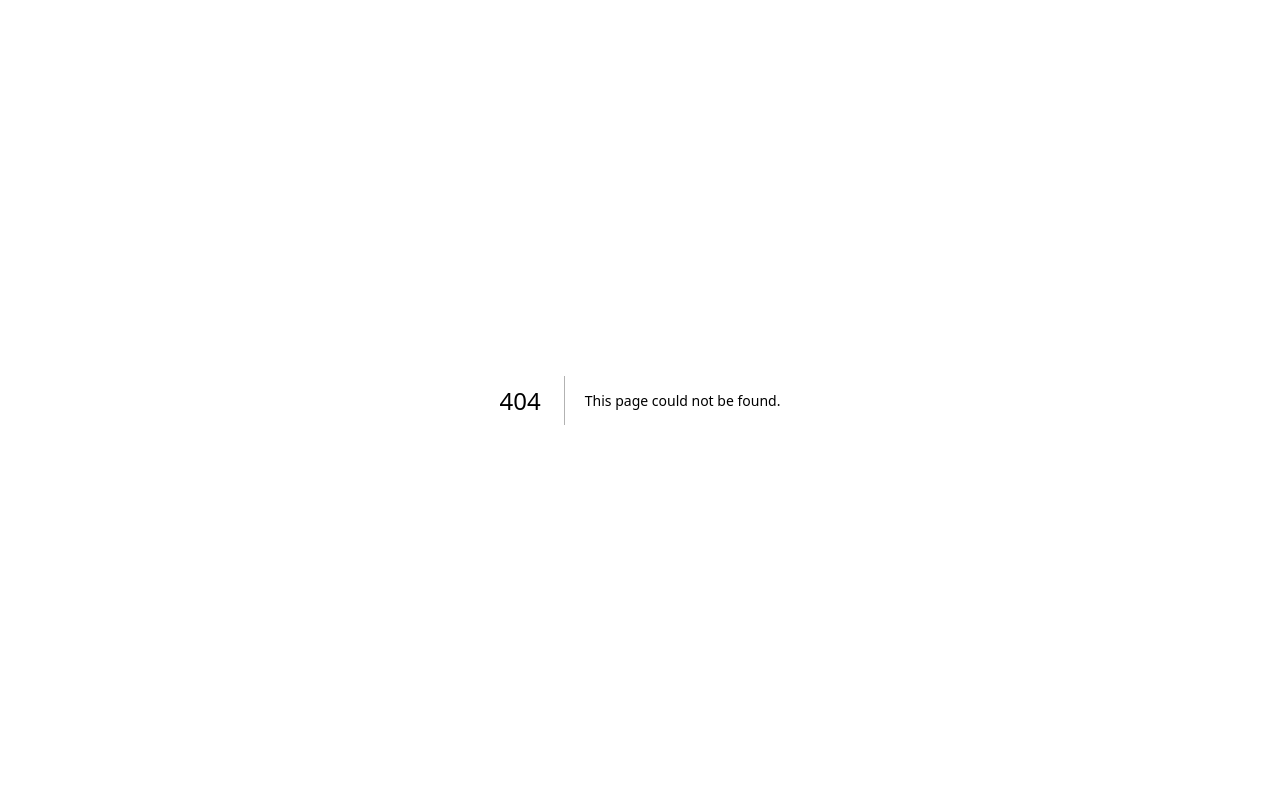
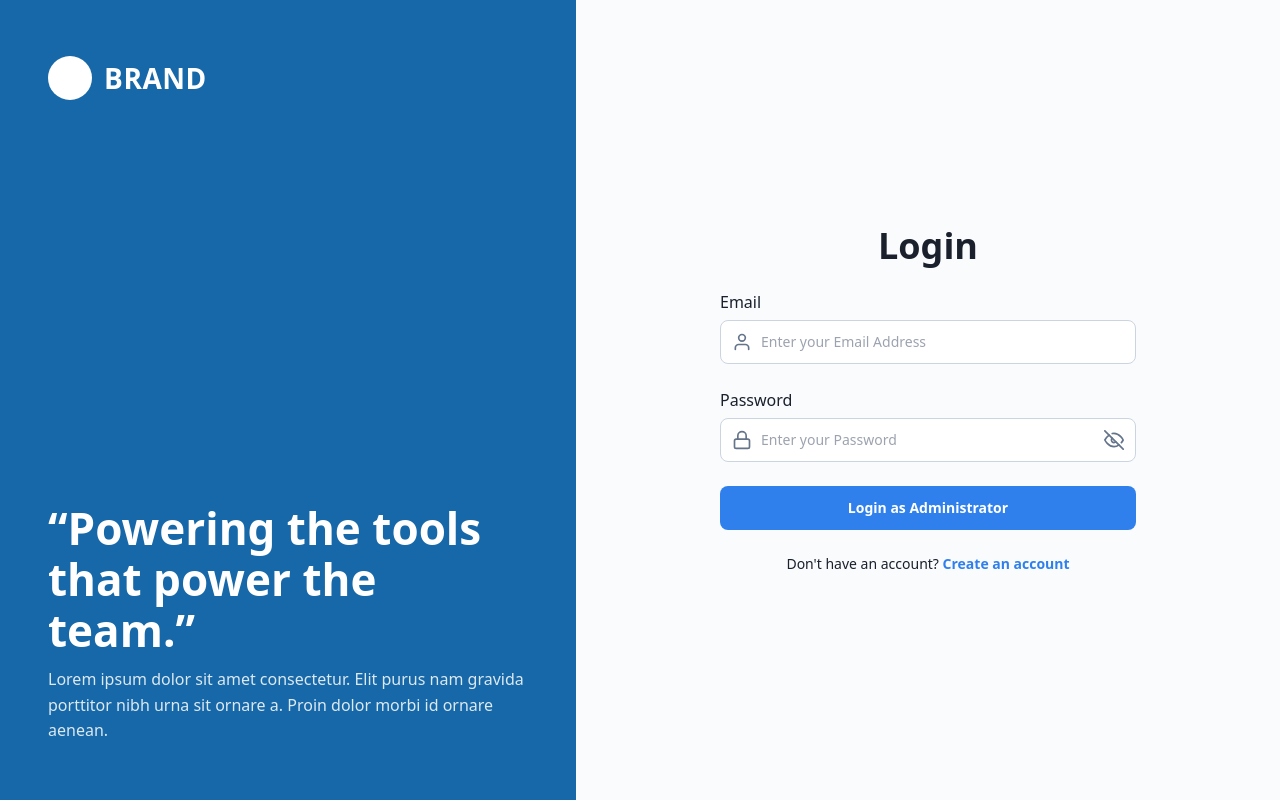
Before and after one commit to ThanaphatNorth/datawow-interview-concert-platform, a Next.js app in the folder web/: page /login/admin in a window 1280 px wide. Before the commit this address had no page. Built offline with nearby package versions, Linux system fonts and the light colour scheme; no server answers.

Commit message:
fix(web): match Figma — user home full-width stacked cards, seats icon on right, role-specific login screens (User/Admin)

```diff
--- /dev/null
+++ b/web/src/app/(auth)/login/admin/page.tsx
@@ -0,0 +1,12 @@
+import { LoginForm } from '@/components/auth/LoginForm';
+
+// Admin login (Figma: Admin/Access Level). Same endpoint as /login; the label and
+// tagline match the admin artboard.
+export default function AdminLoginPage() {
+  return (
+    <LoginForm
+      submitLabel="Login as Administrator"
+      quote="Powering the tools that power the team."
+    />
+  );
+}
--- a/web/src/app/(auth)/login/page.tsx
+++ b/web/src/app/(auth)/login/page.tsx
@@ -1,90 +1,7 @@
-'use client';
+import { LoginForm } from '@/components/auth/LoginForm';
 
-import Link from 'next/link';
-import { useRouter } from 'next/navigation';
-import { useForm } from 'react-hook-form';
-import { zodResolver } from '@hookform/resolvers/zod';
-import toast from 'react-hot-toast';
-import { SplitPanel } from '@/components/layout/SplitPanel';
-import { Input } from '@/components/ui/Input';
-import { Button } from '@/components/ui/Button';
-import { PersonIcon, LockIcon } from '@/components/ui/icons';
-import { loginSchema, type LoginInput } from '@/lib/schemas';
-import { useLogin } from '@/lib/queries';
-import { useAuth } from '@/lib/auth';
-import { isApiError } from '@/lib/api-client';
-import { applyFieldErrors, handleApiError } from '@/lib/error-handler';
-
+// User-facing login (Figma: User/Access Level). Any role can authenticate here;
+// the JWT role drives the post-login redirect.
 export default function LoginPage() {
-  const router = useRouter();
-  const { login } = useAuth();
-  const mutation = useLogin();
-  const {
-    register,
-    handleSubmit,
-    setError,
-    formState: { errors },
-  } = useForm<LoginInput>({
-    resolver: zodResolver(loginSchema),
-    defaultValues: { email: '', password: '' },
-  });
-
-  const onSubmit = (values: LoginInput) => {
-    mutation.mutate(values, {
-      onSuccess: (res) => {
-        login(res.accessToken, res.user);
-        toast.success('Welcome back');
-        router.replace(res.user.role === 'ADMIN' ? '/admin' : '/concerts');
-      },
-      onError: (err) => {
-        if (isApiError(err) && err.status === 401) {
-          setError('password', { message: 'Invalid email or password' });
-        } else if (!applyFieldErrors(err, setError)) {
-          handleApiError(err, 'Login failed');
-        }
-      },
-    });
-  };
-
-  return (
-    <SplitPanel>
-      <form onSubmit={handleSubmit(onSubmit)} noValidate className="flex flex-col gap-6">
-        <h1 className="text-center text-4xl font-bold">Login</h1>
-        {errors.password?.message === 'Invalid email or password' && (
-          <p data-testid="auth-error" className="text-center text-sm text-danger">
-            Invalid email or password
-          </p>
-        )}
-        <Input
-          label="Email"
-          testId="login-email"
-          type="email"
-          autoComplete="email"
-          placeholder="Enter your Email Address"
-          leadingIcon={<PersonIcon />}
-          error={errors.email?.message}
-          {...register('email')}
-        />
-        <Input
-          label="Password"
-          testId="login-password"
-          passwordToggle
-          autoComplete="current-password"
-          placeholder="Enter your Password"
-          leadingIcon={<LockIcon />}
-          error={errors.password?.message}
-          {...register('password')}
-        />
-        <Button type="submit" loading={mutation.isPending} data-testid="login-submit">
-          Login
-        </Button>
-        <p className="text-center text-sm">
-          Don&apos;t have an account?{' '}
-          <Link href="/register" data-testid="login-register-link" className="font-semibold text-primary">
-            Create an account
-          </Link>
-        </p>
-      </form>
-    </SplitPanel>
-  );
+  return <LoginForm submitLabel="Login as User" quote="Your digital workspace, simplified." />;
 }
--- a/web/src/app/concerts/page.tsx
+++ b/web/src/app/concerts/page.tsx
@@ -73,7 +73,7 @@ function ConcertsView() {
       )}
 
       {!isLoading && !isError && concerts && concerts.length > 0 && (
-        <div className="grid grid-cols-1 gap-4 md:grid-cols-2 lg:grid-cols-3">
+        <div className="flex flex-col gap-4">
           {concerts.map((concert) => (
             <ConcertCard
               key={concert.id}
--- /dev/null
+++ b/web/src/components/auth/LoginForm.tsx
@@ -0,0 +1,95 @@
+'use client';
+
+import Link from 'next/link';
+import { useRouter } from 'next/navigation';
+import { useForm } from 'react-hook-form';
+import { zodResolver } from '@hookform/resolvers/zod';
+import toast from 'react-hot-toast';
+import { SplitPanel } from '@/components/layout/SplitPanel';
+import { Input } from '@/components/ui/Input';
+import { Button } from '@/components/ui/Button';
+import { PersonIcon, LockIcon } from '@/components/ui/icons';
+import { loginSchema, type LoginInput } from '@/lib/schemas';
+import { useLogin } from '@/lib/queries';
+import { useAuth } from '@/lib/auth';
+import { isApiError } from '@/lib/api-client';
+import { applyFieldErrors, handleApiError } from '@/lib/error-handler';
+
+/**
+ * Shared login form. The Figma has role-specific login screens that differ only
+ * in the button label and brand tagline; auth itself is unified (POST /auth/login,
+ * role derived from the JWT). `submitLabel`/`quote` carry those cosmetic differences.
+ */
+export function LoginForm({ submitLabel, quote }: { submitLabel: string; quote?: string }) {
+  const router = useRouter();
+  const { login } = useAuth();
+  const mutation = useLogin();
+  const {
+    register,
+    handleSubmit,
+    setError,
+    formState: { errors },
+  } = useForm<LoginInput>({
+    resolver: zodResolver(loginSchema),
+    defaultValues: { email: '', password: '' },
+  });
+
+  const onSubmit = (values: LoginInput) => {
+    mutation.mutate(values, {
+      onSuccess: (res) => {
+        login(res.accessToken, res.user);
+        toast.success('Welcome back');
+        router.replace(res.user.role === 'ADMIN' ? '/admin' : '/concerts');
+      },
+      onError: (err) => {
+        if (isApiError(err) && err.status === 401) {
+          setError('password', { message: 'Invalid email or password' });
+        } else if (!applyFieldErrors(err, setError)) {
+          handleApiError(err, 'Login failed');
+        }
+      },
+    });
+  };
+
+  return (
+    <SplitPanel quote={quote}>
+      <form onSubmit={handleSubmit(onSubmit)} noValidate className="flex flex-col gap-6">
+        <h1 className="text-center text-4xl font-bold">Login</h1>
+        {errors.password?.message === 'Invalid email or password' && (
+          <p data-testid="auth-error" className="text-center text-sm text-danger">
+            Invalid email or password
+          </p>
+        )}
+        <Input
+          label="Email"
+          testId="login-email"
+          type="email"
+          autoComplete="email"
+          placeholder="Enter your Email Address"
+          leadingIcon={<PersonIcon />}
+          error={errors.email?.message}
+          {...register('email')}
+        />
+        <Input
+          label="Password"
+          testId="login-password"
+          passwordToggle
+          autoComplete="current-password"
+          placeholder="Enter your Password"
+          leadingIcon={<LockIcon />}
+          error={errors.password?.message}
+          {...register('password')}
+        />
+        <Button type="submit" loading={mutation.isPending} data-testid="login-submit">
+          {submitLabel}
+        </Button>
+        <p className="text-center text-sm">
+          Don&apos;t have an account?{' '}
+          <Link href="/register" data-testid="login-register-link" className="font-semibold text-primary">
+            Create an account
+          </Link>
+        </p>
+      </form>
+    </SplitPanel>
+  );
+}
--- a/web/src/components/concerts/ConcertForm.tsx
+++ b/web/src/components/concerts/ConcertForm.tsx
@@ -50,7 +50,7 @@ export function ConcertForm({ onSubmit, submitting = false, serverFieldErrors }:
             type="number"
             min={1}
             placeholder="500"
-            leadingIcon={<PersonIcon />}
+            trailingIcon={<PersonIcon />}
             error={errors.totalSeats?.message ?? serverFieldErrors?.totalSeats}
             {...register('totalSeats')}
           />
--- a/web/src/components/layout/SplitPanel.tsx
+++ b/web/src/components/layout/SplitPanel.tsx
@@ -1,7 +1,13 @@
 import type { ReactNode } from 'react';
 import styles from './SplitPanel.module.css';
 
-export function SplitPanel({ children }: { children: ReactNode }) {
+export function SplitPanel({
+  children,
+  quote = 'Powering the tools that power the team.',
+}: {
+  children: ReactNode;
+  quote?: string;
+}) {
   return (
     <div className={styles.wrap}>
       <section className={styles.brand}>
@@ -10,7 +16,7 @@ export function SplitPanel({ children }: { children: ReactNode }) {
           BRAND
         </div>
         <div>
-          <p className={styles.quote}>&ldquo;Powering the tools that power the team.&rdquo;</p>
+          <p className={styles.quote}>&ldquo;{quote}&rdquo;</p>
           <p className={styles.copy}>
             Lorem ipsum dolor sit amet consectetur. Elit purus nam gravida porttitor nibh urna sit
             ornare a. Proin dolor morbi id ornare aenean.
--- a/web/src/components/ui/Input.tsx
+++ b/web/src/components/ui/Input.tsx
@@ -7,18 +7,21 @@ interface InputProps extends InputHTMLAttributes<HTMLInputElement> {
   label: string;
   error?: string;
   leadingIcon?: ReactNode;
+  /** Decorative icon pinned to the right edge (ignored when passwordToggle is set). */
+  trailingIcon?: ReactNode;
   /** When true, renders a show/hide eye toggle and a password input. */
   passwordToggle?: boolean;
   testId: string;
 }
 
 export const Input = forwardRef<HTMLInputElement, InputProps>(function Input(
-  { label, error, leadingIcon, passwordToggle, testId, type = 'text', id, ...rest },
+  { label, error, leadingIcon, trailingIcon, passwordToggle, testId, type = 'text', id, ...rest },
   ref,
 ) {
   const [show, setShow] = useState(false);
   const inputId = id ?? testId;
   const resolvedType = passwordToggle ? (show ? 'text' : 'password') : type;
+  const hasTrailing = passwordToggle || !!trailingIcon;
 
   return (
     <div className="flex flex-col gap-1.5">
@@ -40,9 +43,14 @@ export const Input = forwardRef<HTMLInputElement, InputProps>(function Input(
           aria-describedby={error ? `${inputId}-error` : undefined}
           className={`min-h-[44px] w-full rounded-input border bg-white px-3 py-2.5 text-sm outline-none transition focus:border-primary focus:ring-2 focus:ring-primary/20 ${
             leadingIcon ? 'pl-10' : ''
-          } ${passwordToggle ? 'pr-10' : ''} ${error ? 'border-danger' : 'border-slate-300'}`}
+          } ${hasTrailing ? 'pr-10' : ''} ${error ? 'border-danger' : 'border-slate-300'}`}
           {...rest}
         />
+        {trailingIcon && !passwordToggle && (
+          <span className="pointer-events-none absolute right-3 top-1/2 -translate-y-1/2 text-slate-500">
+            {trailingIcon}
+          </span>
+        )}
         {passwordToggle && (
           <button
             type="button"
```
